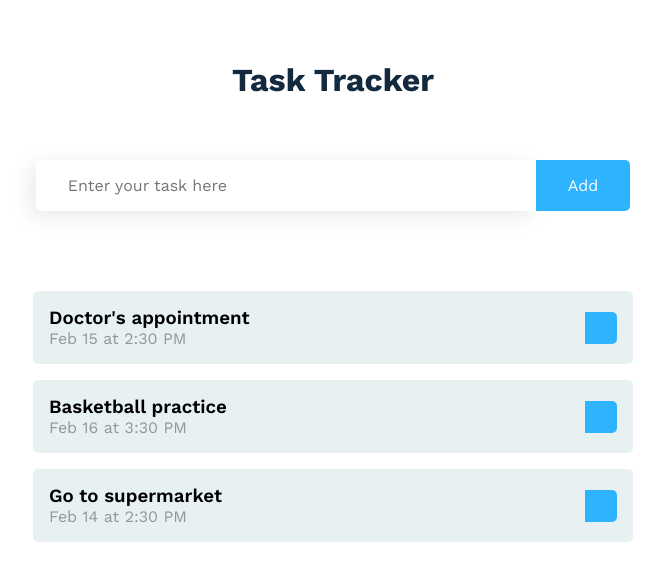
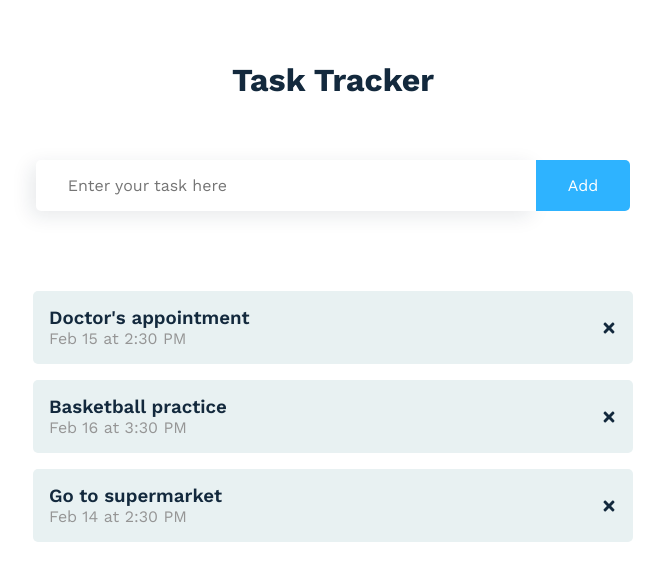
Before and after one commit to thusharathiwanka/Task-tracker, a React (Create React App) app: page / in a window 1280 px wide. Shown: the top 580 px of the page, without its empty margins (307-971 px from the left). Built offline with nearby package versions, Linux system fonts and the light colour scheme.

Commit message:
CREATE: task delete added

```diff
--- a/src/App.js
+++ b/src/App.js
@@ -25,11 +25,22 @@ function App() {
     },
   ]);
 
+  const deleteTask = (id) => {
+    setTasks(tasks.filter((task) => task.id !== id));
+    console.log("delete", id);
+  };
+
   return (
     <div className="App">
       <Header />
       <From />
-      <Tasks tasks={tasks} />
+      {tasks.length > 0 ? (
+        <Tasks tasks={tasks} onDelete={deleteTask} />
+      ) : (
+        <h3 style={{ textAlign: "center", paddingTop: "5rem" }}>
+          No tasks to show
+        </h3>
+      )}
     </div>
   );
 }
--- a/src/components/Task.js
+++ b/src/components/Task.js
@@ -1,14 +1,18 @@
 import { FaTimes } from "react-icons/fa";
-import Button from "./Button";
 
-const Task = ({ text, time }) => {
+const Task = ({ task, onDelete }) => {
   return (
     <div className="task">
       <div className="task-text">
-        <h3>{text}</h3>
-        <p>{time}</p>
+        <h3>{task.text}</h3>
+        <p>{task.time}</p>
       </div>
-      <Button className="close" text={FaTimes} />
+      <FaTimes
+        style={{
+          cursor: "pointer",
+        }}
+        onClick={() => onDelete(task.id)}
+      />
     </div>
   );
 };
--- a/src/components/Tasks.js
+++ b/src/components/Tasks.js
@@ -1,10 +1,10 @@
 import Task from "./Task";
 
-const Tasks = ({ tasks }) => {
+const Tasks = ({ tasks, onDelete }) => {
   return (
     <div className="task-container">
       {tasks.map((task) => (
-        <Task text={task.text} time={task.time} key={task.id} />
+        <Task task={task} key={task.id} onDelete={onDelete} />
       ))}
     </div>
   );
--- a/src/index.css
+++ b/src/index.css
@@ -11,6 +11,7 @@ html {
   margin: 0;
   box-sizing: border-box;
   font-family: "Work sans", sans-serif;
+  color: #13293d;
 }
 
 header {
@@ -18,7 +19,6 @@ header {
   display: flex;
   justify-content: center;
   align-items: center;
-  color: #13293d;
 }
 
 header h1 {
@@ -90,7 +90,7 @@ button {
   align-items: center;
 }
 
-.close {
-  color: white;
-  padding: 1rem;
+.noTask {
+  text-align: center;
+  padding-top: 4rem;
 }
```
